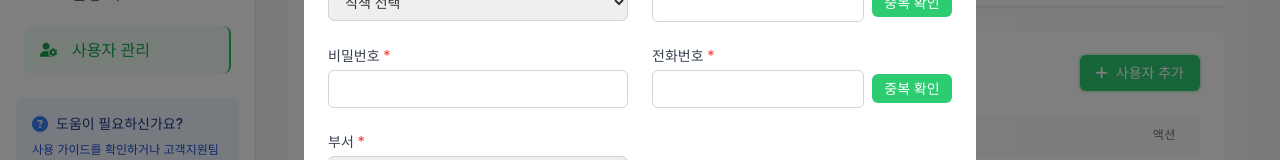
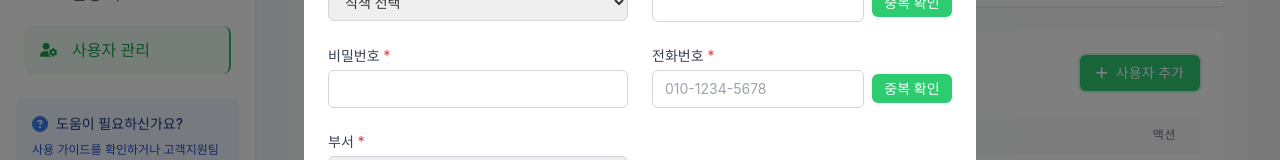
Before and after one commit to ehouse16/KBE5-Rento-FE, a React (Create React App) app in the folder frontend/: page /users in a window 1280 px wide. Both pictures are taken after a click on the button "사용자 추가". Shown: the part 362-522 px from the top of the page. Built offline with nearby package versions, Linux system fonts and the light colour scheme.

Commit message:
010-1234-5678 로 수정

```diff
--- a/frontend/src/components/pages/UserManagementPage.tsx
+++ b/frontend/src/components/pages/UserManagementPage.tsx
@@ -180,7 +180,7 @@ const UserManagementPage: React.FC = () => {
         break;
       case 'phoneNumber':
         if (!value) error = '전화번호는 필수 값입니다.';
-        else if (!/^\d{3}-\d{4}-\d{4}$/.test(value)) error = '전화번호는 000-0000-0000 형식으로 입력하세요.';
+        else if (!/^\d{3}-\d{4}-\d{4}$/.test(value)) error = '전화번호는 010-1234-5678 형식으로 입력하세요.';
         break;
       case 'departmentId':
         if (!value) error = '부서는 필수 값입니다.';
@@ -687,6 +687,7 @@ const UserManagementPage: React.FC = () => {
                       type="text"
                       name="phoneNumber"
                       value={userForm.phoneNumber}
+                      placeholder="010-1234-5678"
                       onChange={handleUserFormChange}
                       className={`w-full px-3 py-2 border ${userFormErrors.phoneNumber ? 'border-red-500' : 'border-gray-300'} rounded-md focus:outline-none focus:ring-2 focus:ring-[#2ECC71] focus:border-transparent text-sm`}
                     />
```
